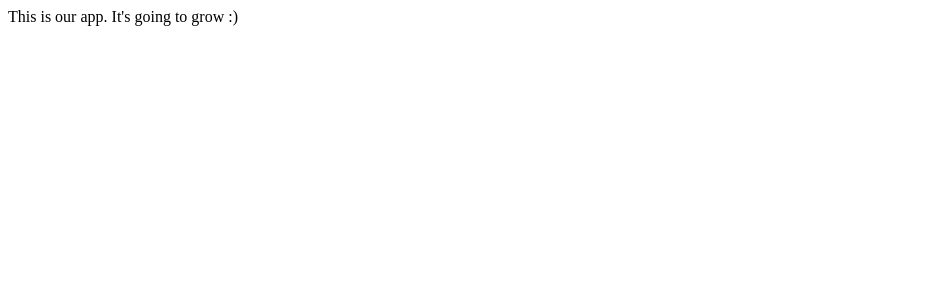
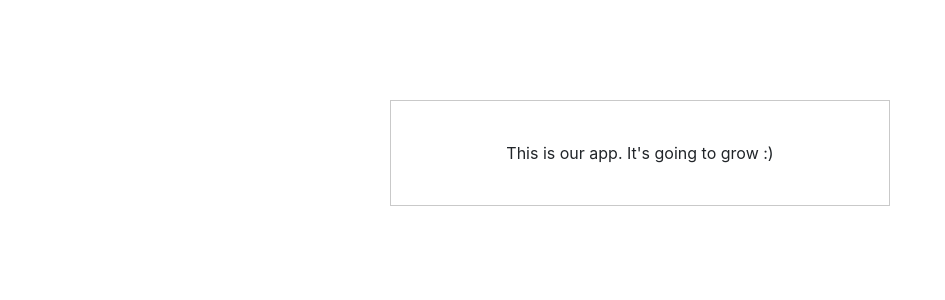
Before and after one commit to mendz/react-workshop, a React app: page / in a window 1280 px wide. Shown: the top 300 px of the page, without its empty margins (0-945 px from the left). Built offline with nearby package versions, Linux system fonts and the light colour scheme; the HTML template or start-up script is replaced by a standard one.

Commit message:
css instead of sass and bootstrap

```diff
--- a/src/App.js
+++ b/src/App.js
@@ -2,7 +2,7 @@ import React, { Component } from 'react';
 
 export default class App extends Component {
 	render() {
-		return <div>
+		return <div className="app">
 			This is our app. It's going to grow :)
 		</div>
 	}
--- a/src/index.js
+++ b/src/index.js
@@ -1,6 +1,8 @@
 import React from 'react';
 import ReactDOM from 'react-dom';
 import App from './App';
+import './style.css';
+import 'bootstrap/dist/css/bootstrap.css';
 
 const div = document.createElement('div');
 document.body.appendChild(div);
--- /dev/null
+++ b/src/style.css
@@ -0,0 +1,7 @@
+.app {
+    text-align: center;
+    padding: 40px;
+    margin: 100px auto 0;
+    border: 1px solid #c9c9c9;
+    width: 500px;
+}
--- a/webpack.config.js
+++ b/webpack.config.js
@@ -22,12 +22,14 @@ module.exports = {
 				}
 			},
 			{
-				test: /\.scss$/,
-				loader: 'sass-loader'
+				test: /\.css$/,
+				loader: ['style-loader', 'css-loader']
 			}
 		]
 	},
 	plugins: [
-		new HTMLWebpackPlugin()
+		new HTMLWebpackPlugin({
+			title: "React workshop"
+		})
 	]
 };
```
Also changed, not shown: package.json (+5 -3 lines), 2 other files (tests, documents, lock files or other folders).
